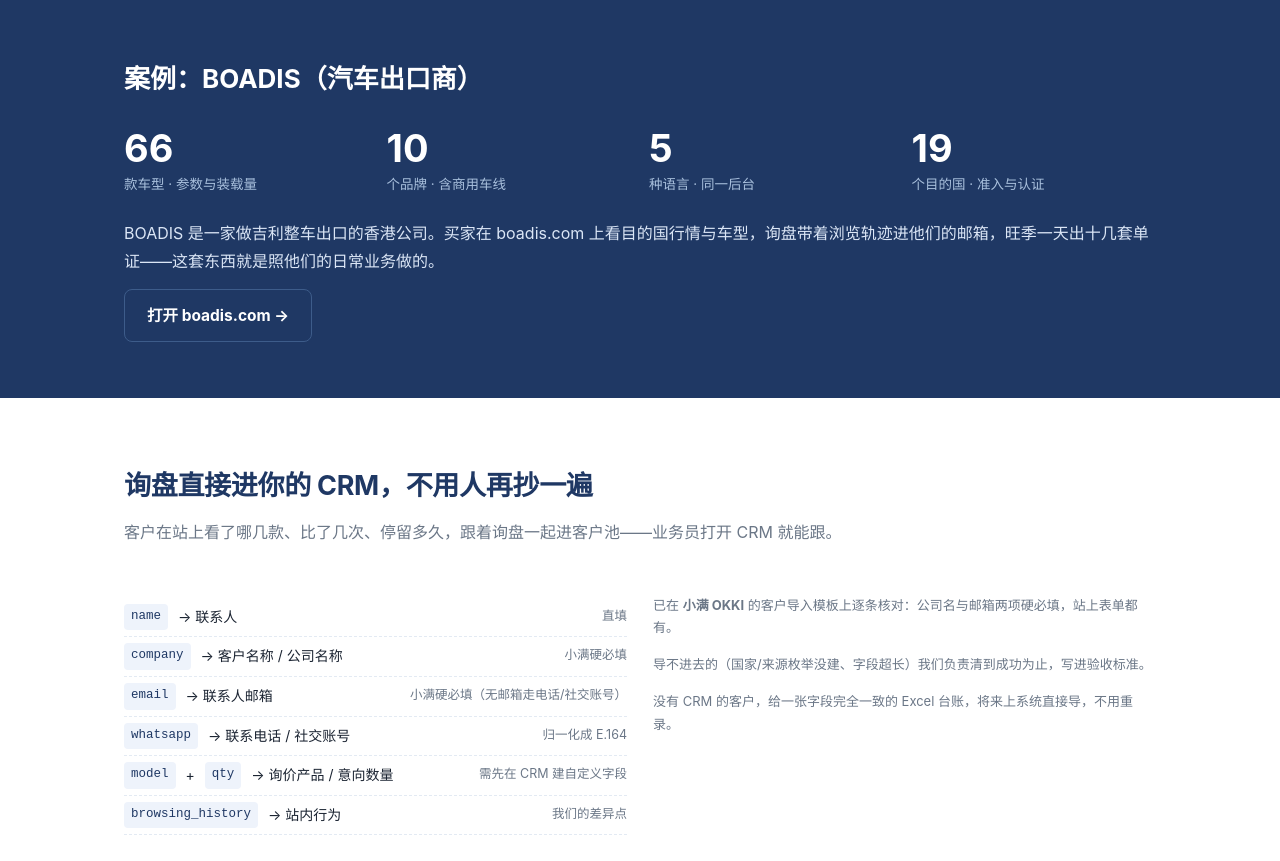
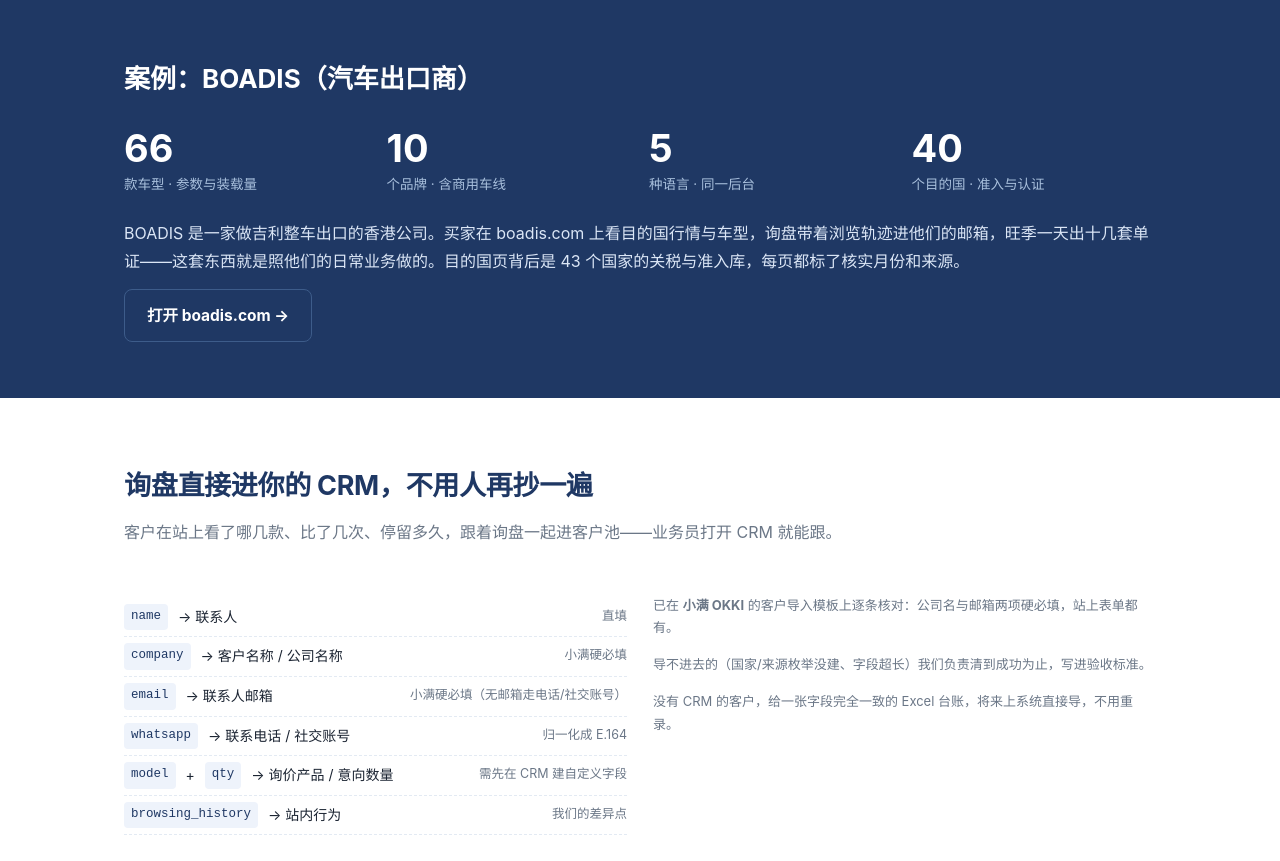
Before and after one commit to boadis-export/boadis-service, a plain HTML site: page index.html in a window 1280 px wide. Shown: the part 2420-3281 px from the top of the page. Drawn offline with Linux system fonts and the light colour scheme.

Commit message:
Update service page

```diff
--- a/index.html
+++ b/index.html
@@ -126,9 +126,9 @@ footer{background:#0f1a2c;color:#8fa6c4;font-size:13px;padding:28px 0}
     <div class="n"><b>66</b><span>款车型 · 参数与装载量</span></div>
     <div class="n"><b>10</b><span>个品牌 · 含商用车线</span></div>
     <div class="n"><b>5</b><span>种语言 · 同一后台</span></div>
-    <div class="n"><b>19</b><span>个目的国 · 准入与认证</span></div>
+    <div class="n"><b>40</b><span>个目的国 · 准入与认证</span></div>
   </div>
-  <p>BOADIS 是一家做吉利整车出口的香港公司。买家在 boadis.com 上看目的国行情与车型，询盘带着浏览轨迹进他们的邮箱，旺季一天出十几套单证——这套东西就是照他们的日常业务做的。</p>
+  <p>BOADIS 是一家做吉利整车出口的香港公司。买家在 boadis.com 上看目的国行情与车型，询盘带着浏览轨迹进他们的邮箱，旺季一天出十几套单证——这套东西就是照他们的日常业务做的。目的国页背后是 43 个国家的关税与准入库，每页都标了核实月份和来源。</p>
   <p style="margin-top:14px"><a class="btn btn-ghost" href="https://boadis.com" target="_blank" rel="noopener" style="background:transparent;color:#fff;border-color:#3d5c8a">打开 boadis.com →</a></p>
 </div></section>
 
```
